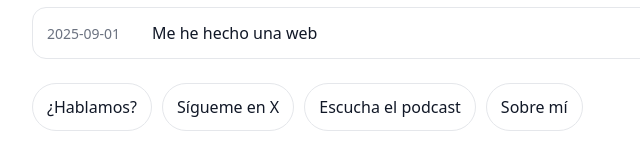
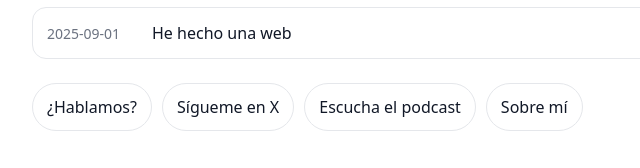
Before and after one commit to Pepecompagni/pepecompagni-site, a plain HTML site: page blog/index.html in a window 1280 px wide. Shown: the part 331-499 px from the top of the page, 198-838 px from the left. Drawn offline with Linux system fonts and the light colour scheme.

Commit message:
Update index.html

````diff
--- a/blog/index.html
+++ b/blog/index.html
@@ -68,7 +68,7 @@
   <li>
     <a href="/blog/2025-09-01-me-he-hecho-una-web.html">
       <time datetime="2025-09-01">2025‑09‑01</time>
-      <span class="title">Me he hecho una web</span>
+      <span class="title">He hecho una web</span>
       <span class="read">· 2 min</span>
     </a>
   </li>
@@ -84,7 +84,6 @@
 <footer>
   © <span id="y"></span> Pepe Compagni — <a class="link" href="mailto:contacto@pepecompagni.com">contacto@pepecompagni.com</a>
 </footer>
-```
 
   </div>
   <script>document.getElementById('y').textContent=new Date().getFullYear()</script>
````
